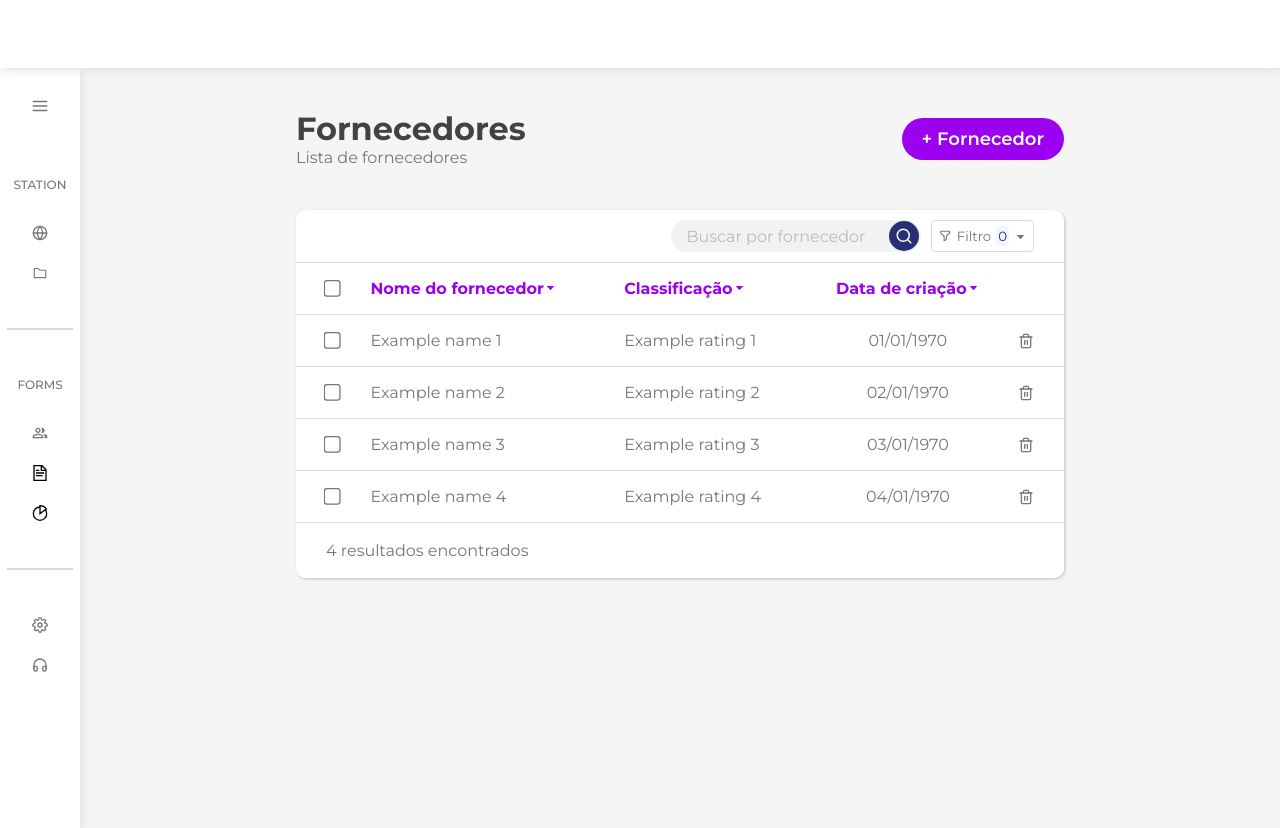
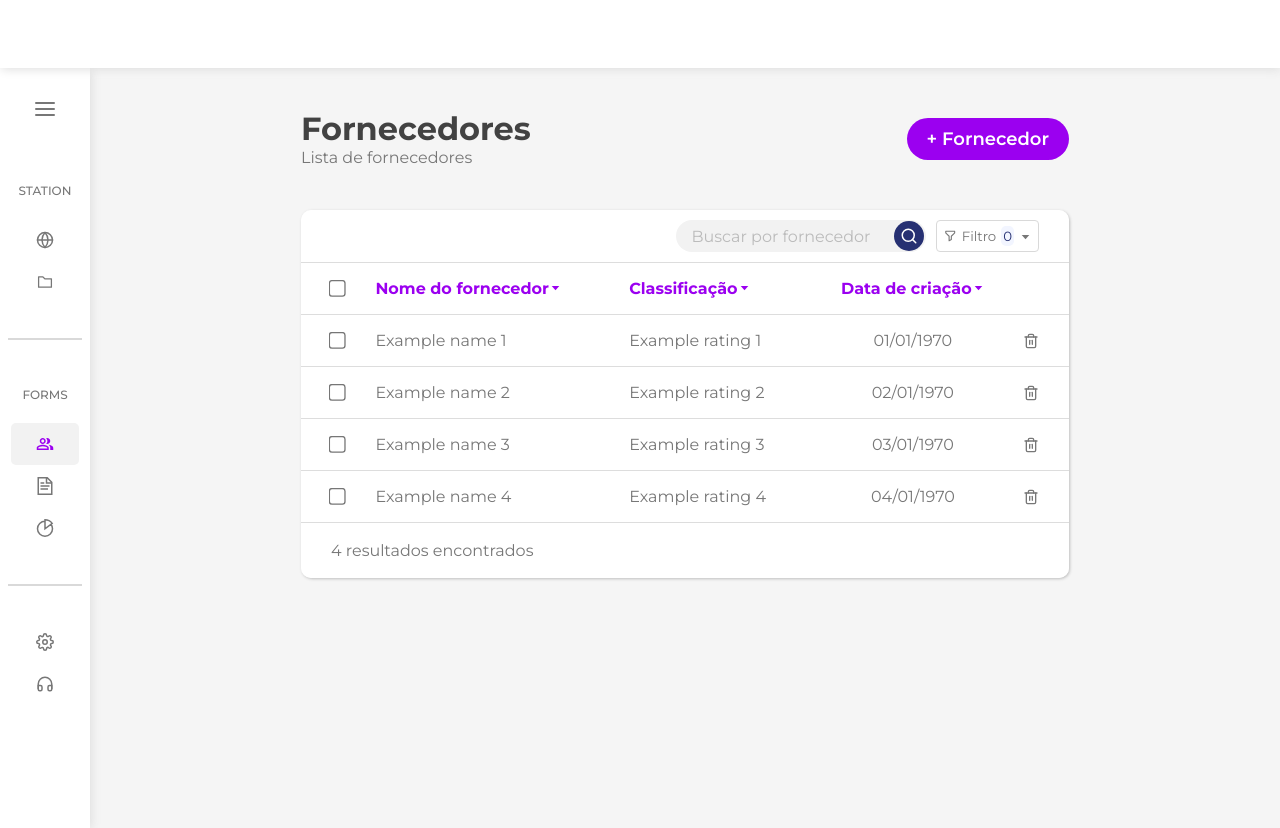
Before and after one commit to israelnazareth/desafio-compliance-station, a React (Create React App) app: page / in a window 1280 px wide. Built offline with nearby package versions, Linux system fonts and the light colour scheme.

Commit message:
feat: adiciona lógica de seleção dos ícones

```diff
--- a/src/components/Navbar/Navbar.css
+++ b/src/components/Navbar/Navbar.css
@@ -1,4 +1,3 @@
-@media (min-width: 768px) {
   .navbar {
   background-color: white;
   padding: 0;
@@ -6,4 +5,3 @@
   box-shadow: 1px 1px 10px #dcdcdc;
   z-index: 1;
 }
-}
--- a/src/components/Sidebar/Sidebar.css
+++ b/src/components/Sidebar/Sidebar.css
@@ -1,4 +1,4 @@
-.siderbar, .hamburger, .area, hr, .icons {
+.siderbar, .hamburger, .area, hr, .icons, .buttonIcons {
   display: none;
 }
 
@@ -8,7 +8,7 @@
     flex-direction: column;
     align-items: center;
     background-color: white;
-    width: 80px;
+    width: 90px;
     height: 95vh;
     box-shadow: 1px 1px 10px #dcdcdc;
   }
@@ -17,7 +17,8 @@
     display: block;
     margin-top: 29px;
     margin-bottom: 50px;
-    font-size: large;
+    font-size: x-large;
+    cursor: pointer;
   }
 
   .area {
@@ -26,6 +27,7 @@
     font-size: 12px;
     font-weight: 500;
     margin-bottom: 21px;
+    user-select: none;
   }
 
   hr {
@@ -38,6 +40,26 @@
   .icons {
     display: block;
     margin: 12px 0;
-    /* margin-bottom: 29px; */
+    cursor: pointer;
+    font-size: large;
+    user-select: none;
+  }
+
+  .buttonIcons {
+    display: block;
+    color: #777;
+    border: none;
+    border-radius: 5px;
+    cursor: pointer;
+    margin: 0 20px;
+    padding: 0 25px;
+    background-color: #FFF;
+  }
+
+  .selected {
+    background-color: #F2F2F2;
+    border-radius: 5px;
+    color: #9B00F0;
+    cursor: pointer;
   }
 }
--- a/src/components/Sidebar/Sidebar.js
+++ b/src/components/Sidebar/Sidebar.js
@@ -1,3 +1,4 @@
+import { useEffect, useState } from 'react';
 import { FiMenu, FiGlobe, FiHeadphones, FiSettings } from 'react-icons/fi';
 import { AiOutlineFolder } from 'react-icons/ai'
 import { MdOutlinePeopleAlt } from 'react-icons/md'
@@ -5,20 +6,64 @@ import { GrAnalytics, GrDocumentText } from 'react-icons/gr'
 import './Sidebar.css'
 
 const Sidebar = () => {
+  const [items, setItems] = useState([])
+
+  const changeColor = () => {
+    const icons = document.getElementsByName('icons2');
+    icons.forEach((item) => {
+      const attr = item.innerHTML;
+      const newLine = attr.replace(' stroke="#000"', '');
+      item.innerHTML = newLine
+    })
+  }
+
+  const selectedIcon = (e) => {
+    items.forEach((item) => {
+      if (e.target.name === 'buttons') {
+        e.target.classList.add('selected')
+      }
+      if (item.classList.contains('selected')) {
+        item.classList.remove('selected')
+      }
+      console.log(item.classList)
+      console.log(items);
+    })
+  }
+
+  useEffect(() => {
+    changeColor();
+    const buttons = document.querySelectorAll('button')
+    setItems(buttons)
+  }, [])
+
   return (
     <div className="sidebar">
       <FiMenu className='hamburger'/>
       <p className='area'>STATION</p>
-      <FiGlobe className='icons'/>
-      <AiOutlineFolder className='icons'/>
+      <button name='buttons' className='buttonIcons' onClick={(e) => selectedIcon(e)}>
+        <FiGlobe className='icons' />
+      </button>
+      <button name='buttons' className='buttonIcons' onClick={(e) => selectedIcon(e)}>
+        <AiOutlineFolder className='icons' />
+      </button>
       <hr />
       <p className='area'>FORMS</p>
-      <MdOutlinePeopleAlt className='icons'/>
-      <GrDocumentText className='icons'/>
-      <GrAnalytics className='icons'/>
+      <button name='buttons' className='buttonIcons selected' onClick={(e) => selectedIcon(e)}>
+        <MdOutlinePeopleAlt className='icons' />
+      </button>
+      <button name='buttons' className='buttonIcons' onClick={(e) => selectedIcon(e)}>
+        <GrDocumentText className='icons' name='icons2' />
+      </button>
+      <button name='buttons' className='buttonIcons' onClick={(e) => selectedIcon(e)}>
+        <GrAnalytics className='icons' name='icons2' />
+      </button>
       <hr />
-      <FiSettings className='icons'/>
-      <FiHeadphones className='icons'/>
+      <button name='buttons' className='buttonIcons' onClick={(e) => selectedIcon(e)}>
+        <FiSettings className='icons' />
+      </button>
+      <button name='buttons' className='buttonIcons' onClick={(e) => selectedIcon(e)}>
+        <FiHeadphones className='icons' />
+      </button>
     </div>
   )
 }
--- a/src/components/Table/Table.css
+++ b/src/components/Table/Table.css
@@ -98,7 +98,7 @@
   display: none;
   list-style: none;
   position: fixed;
-  top:210px;
+  top:278px;
   margin-right: 10px;
   border: 1px solid #e5e5e5;
   border-radius: 5px;
@@ -275,13 +275,6 @@ td, th {
 
 @media (min-width: 1440px) {
   .main {
-    width: 1440px;
-    height: 85vh;
-    transform: scale(1.1);
-    margin-top: 20px;
-  }
-
-  .checkboxList {
-    top: 172px;
+    max-width: 1440px;
   }
 }
```
Lines whose indentation alone changed are shown as unchanged.
